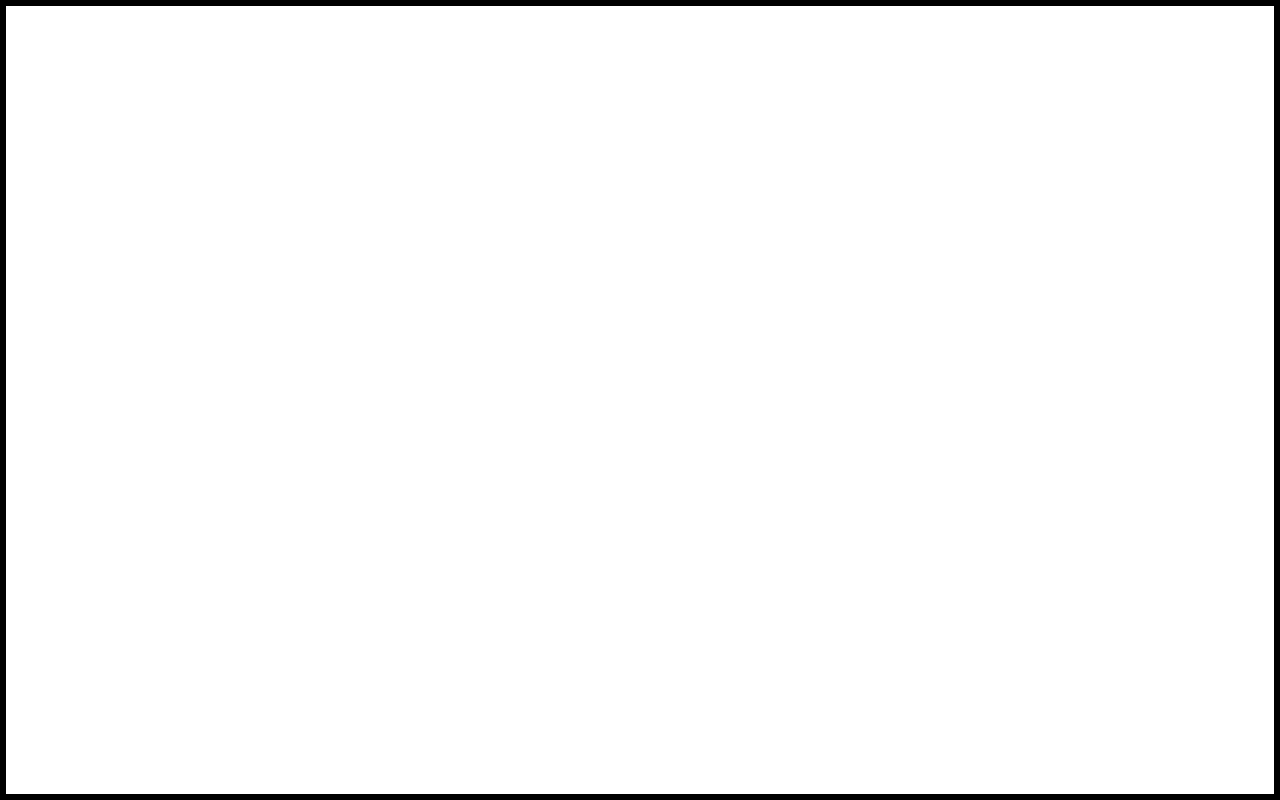
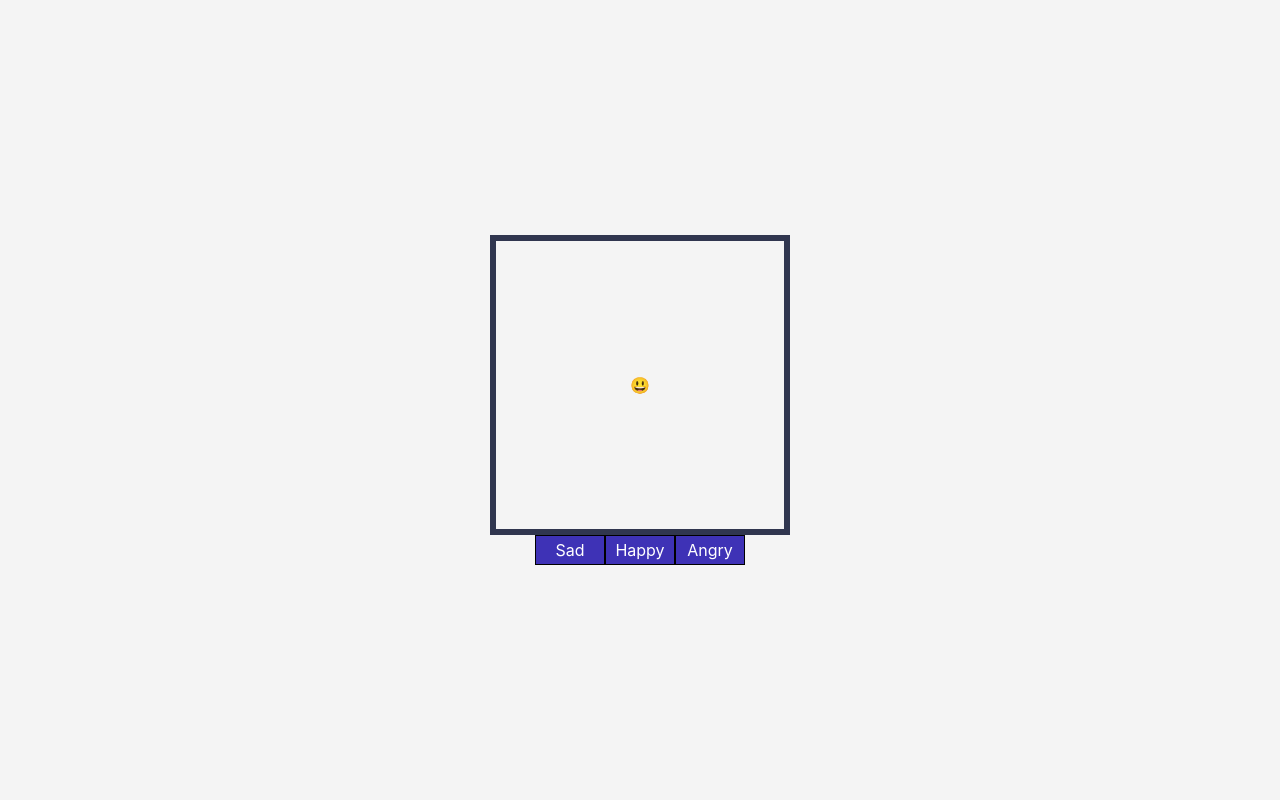
Before and after one commit to pasindu18530/i-computers-frontend, a React (Vite) app in the folder i-computers-frontend-batch-ten/: page /test in a window 1280 px wide. Before the commit this address had no page. Built offline with nearby package versions, Linux system fonts and the light colour scheme.

Commit message:
React hooks start

```diff
--- a/i-computers-frontend-batch-ten/src/App.jsx
+++ b/i-computers-frontend-batch-ten/src/App.jsx
@@ -2,16 +2,18 @@ import { Route, Routes } from "react-router-dom";
 import "./App.css";
 import AdminPage from "./pages/adminPage";
 import HomePage from "./pages/homePage";
+import TestPage from "./pages/test";
 // import TrendingProduct from './components/trendingProducts'
 // import ProductCard from './components/productCard'
 
 function App() {
   return (
     <>
-      <div className="w-full h-screen border-[6px] flex justify-center items-center">
+      <div className="w-full h-screen flex justify-center items-center bg-primary text-secondary">
         <Routes>
           <Route path="/" element={<HomePage/>}/>
-          <Route path="/admin" element={<AdminPage/>}/>
+          <Route path="/admin/*" element={<AdminPage/>}/>
+          <Route path="test" element={<TestPage/>}/>
         </Routes>
       </div>
     </>
--- /dev/null
+++ b/i-computers-frontend-batch-ten/src/components/header.jsx
@@ -0,0 +1,8 @@
+export default function Header(){
+  return(
+    <header className="w-full h-[100px] bg-accent">
+
+    </header>
+
+  )
+}
--- a/i-computers-frontend-batch-ten/src/index.css
+++ b/i-computers-frontend-batch-ten/src/index.css
@@ -1 +1,7 @@
 @import "tailwindcss";
+
+@theme{
+  --color-primary:#f4f4f4;
+  --color-secondary:#30364F;
+  --color-accent:#3e32b6;
+}
--- a/i-computers-frontend-batch-ten/src/pages/adminPage.jsx
+++ b/i-computers-frontend-batch-ten/src/pages/adminPage.jsx
@@ -1,7 +1,24 @@
-export default function AdminPage(){
-  return(
-    <div className="w-full h-screen border-[6px] flex justify-center items-center">
-      <h1 className="text-4xl font-bold">Welcome to Admin Page</h1>
+import { Link, Route, Routes } from "react-router-dom";
+
+export default function AdminPage() {
+  return (
+    <div className="w-full h-screen  flex items-center bg-accent ">
+      <div className="w-[300px] h-full text-white">
+
+
+        <Link to="/admin" className="block py-2 px-4 hover:bg-gray-700">Orders</Link>
+        <Link to="/admin/products" className="block py-2 px-4 hover:bg-gray-700">Products</Link>
+        <Link to="/admin/users" className="block py-2 px-4 hover:bg-gray-700">Users</Link>
+        <Link to="/admin/reviews" className="block py-2 px-4 hover:bg-gray-700">Reviews</Link>
+      </div>
+      <div className="w-[calc(100%-300px)] bg-primary h-full border-[10px] border-accent rounded-2xl">
+          <Routes>
+          <Route path="/" element={<h1>Orders Dashboard</h1>} />
+          <Route path="/products" element={<h1>Products Dashboard</h1>} />
+          <Route path="/users" element={<h1>Users Dashboard</h1>} />
+          <Route path="/reviews" element={<h1>Reviews Dashboard</h1>} />
+        </Routes>
+      </div>
     </div>
-  )
+  );
 }
--- a/i-computers-frontend-batch-ten/src/pages/homePage.jsx
+++ b/i-computers-frontend-batch-ten/src/pages/homePage.jsx
@@ -1,7 +1,14 @@
+import Header from "../components/header";
+
 export default function HomePage(){
   return(
-    <div className="w-full h-screen border-[6px] flex justify-center items-center">
-      <h1 className="text-4xl font-bold">Welcome to iComputers</h1>
+    <div className="w-full h-screen  flex justify-center">
+     <Header/>
+
     </div>
   )
 }
+
+//f4f4f4 primary
+//30364f secondary
+//3e32b6 accent
--- /dev/null
+++ b/i-computers-frontend-batch-ten/src/pages/test.jsx
@@ -0,0 +1,41 @@
+import { useState } from "react";
+
+export default function TestPage() {
+
+  const[emotion , setEmotion] = useState("😃")
+
+  return (
+    <div className="w-full h-screen flex flex-col justify-center items-center bg-primary text-secondary">
+      <div className="w-[300px] h-[300px] border-[6px] flex justify-center items-center bg-primary text-secondary">
+        {emotion}
+      </div>
+      <div className="w-[300px] flex flex-row justify-center">
+        <button
+          onClick={() => {
+            setEmotion("😪")
+          }}
+          className="bg-accent w-[70px] h-[30px] text-white border border-primary"
+        >
+          Sad
+        </button>
+        <button
+          onClick={() => {
+
+            setEmotion("😃")
+          }}
+          className="bg-accent w-[70px] h-[30px] text-white border border-primary"
+        >
+          Happy
+        </button>
+        <button
+          onClick={() => {
+            setEmotion("🤬")
+          }}
+          className="bg-accent w-[70px] h-[30px] text-white border border-primary"
+        >
+          Angry
+        </button>
+      </div>
+    </div>
+  );
+}
```
